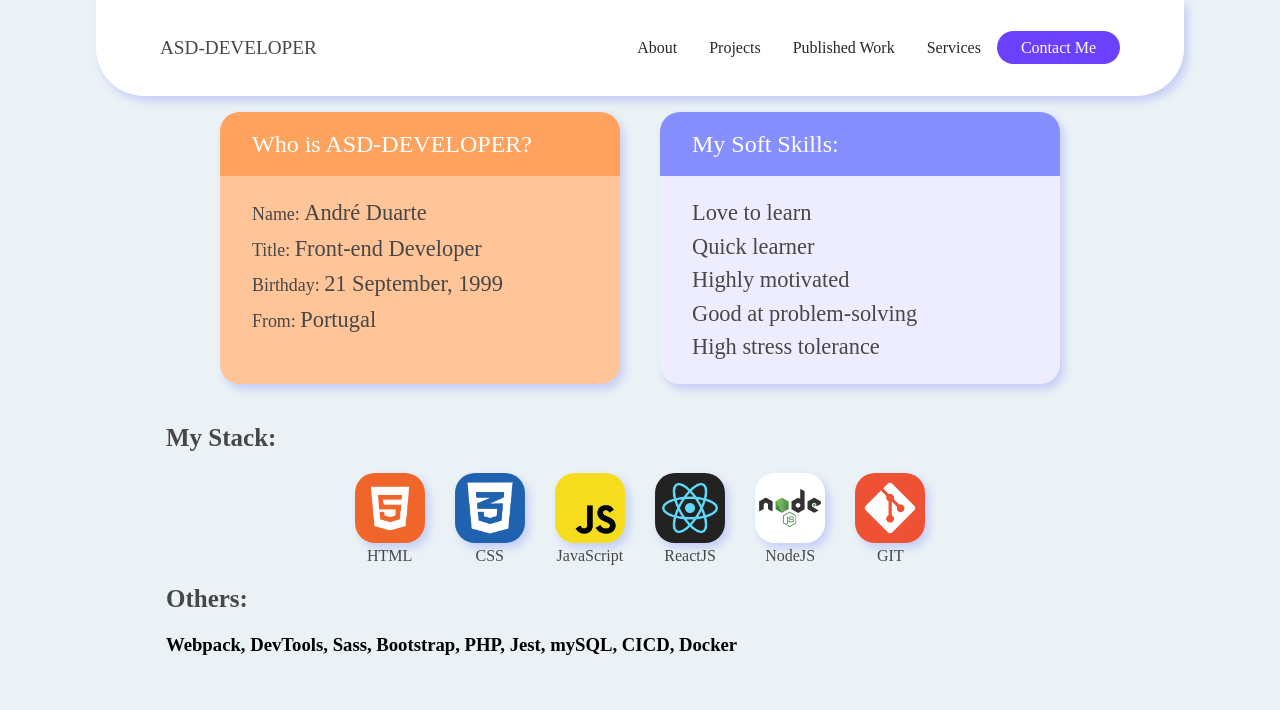
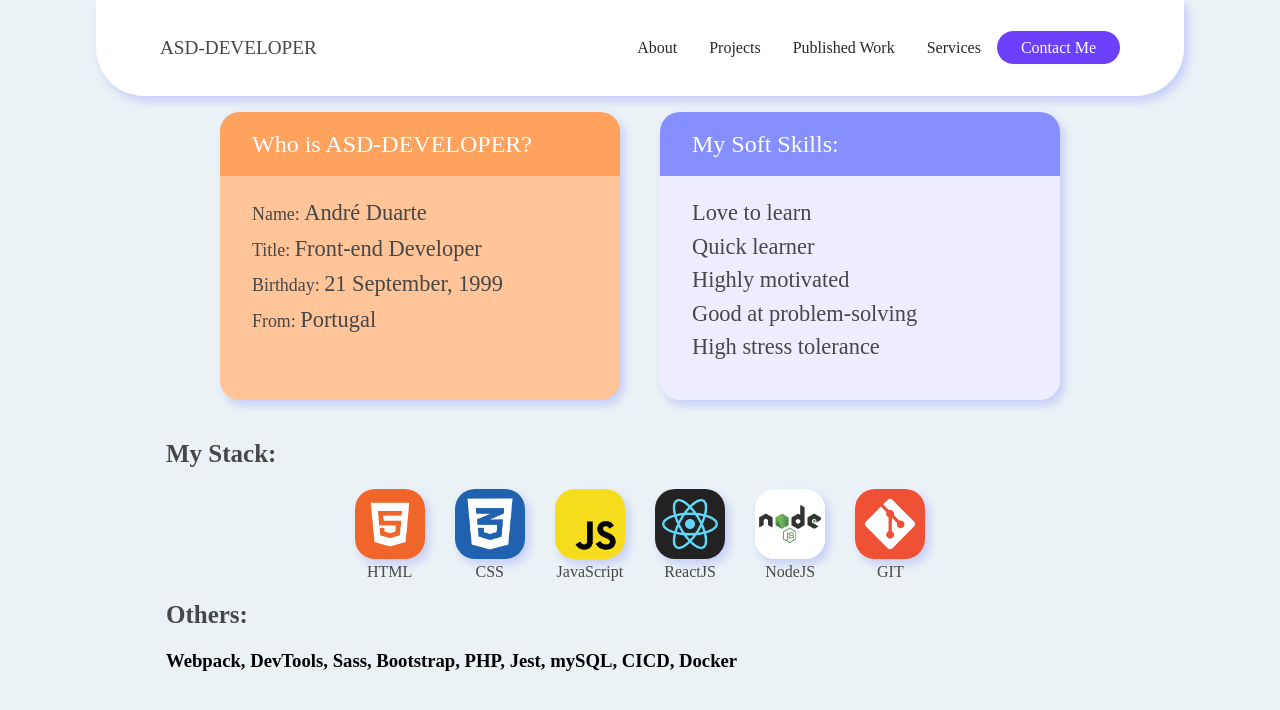
Before and after one commit to asd-developer/asd-developer.com, a React (Create React App) app: page / in a window 1280 px wide. Shown: the top 710 px of the page. Built offline with nearby package versions, Linux system fonts and the light colour scheme.

Commit message:
changed style values

```diff
--- a/src/components/card/Card.elements.js
+++ b/src/components/card/Card.elements.js
@@ -3,8 +3,10 @@ import styled from 'styled-components'
 export const CardBody = styled.div`
     margin: 0px 20px;
     background-color: ${props => props.BgColor};
-    height: 17rem;
+    height: 18rem;
+    min-height: 17rem;
     width: 25rem;
+    min-width: 25rem;
     padding: 0px;
     border-radius: 20px;
     box-shadow: 4px 5px 10px #050FFF29;
```
